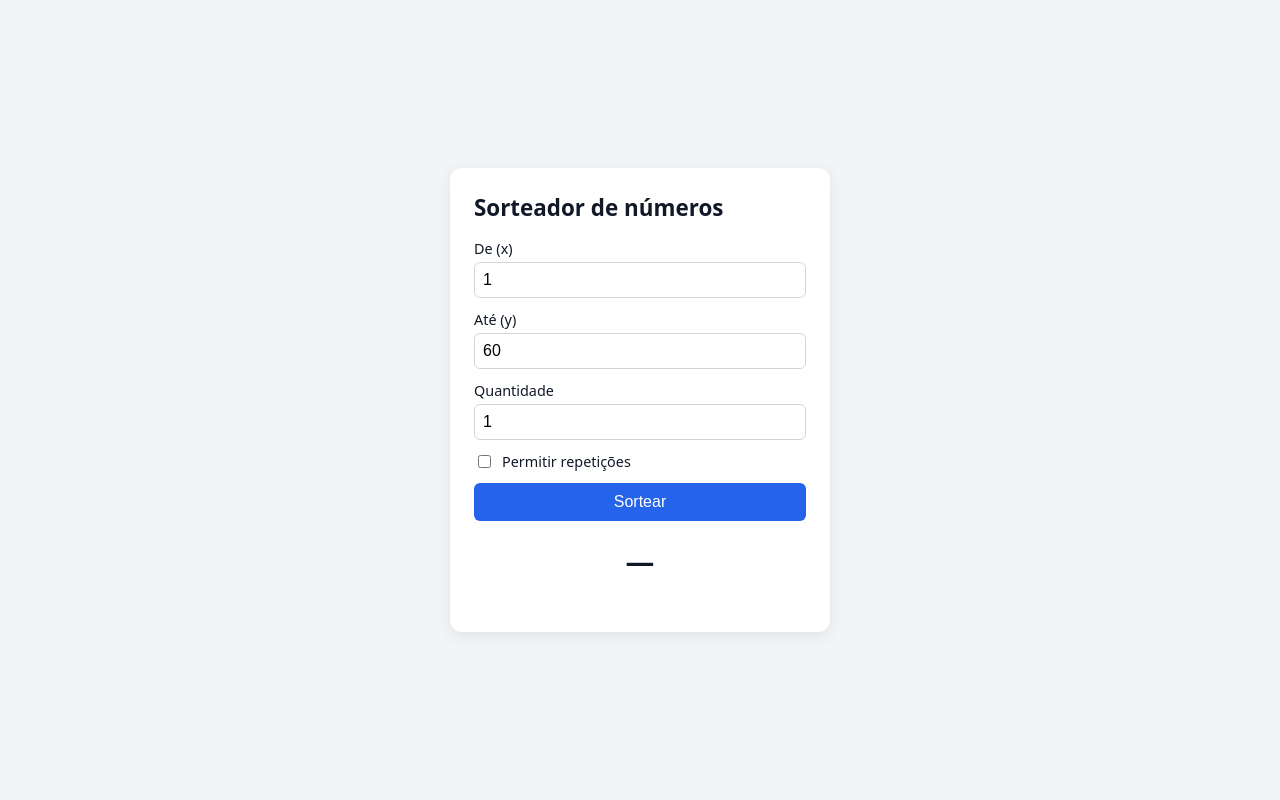
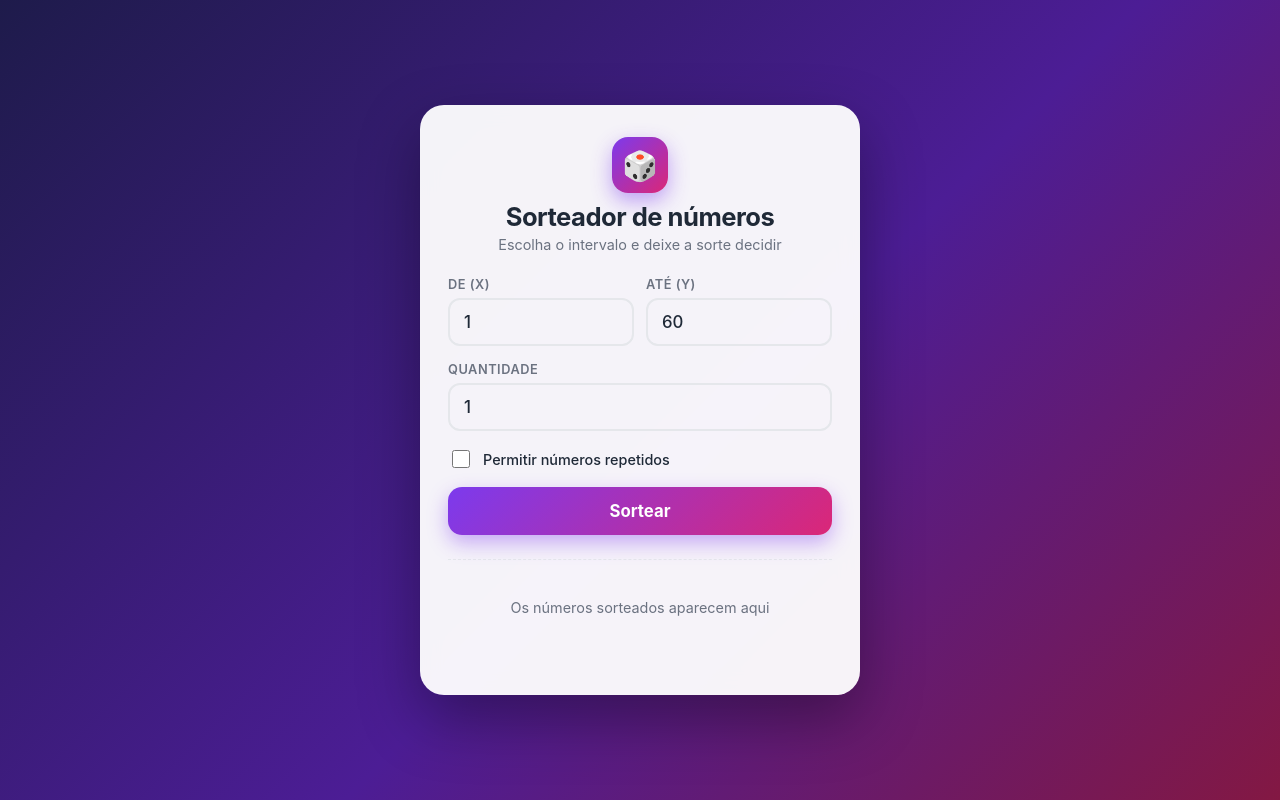
Before and after one commit to Lucas-Salviano/Sorteador, a Flask app: page / in a window 1280 px wide. Run offline with Flask 3, Linux system fonts and the light colour scheme.

Commit message:
Redesenha a interface web com visual moderno e bolas animadas
Co-Authored-By: Claude Sonnet 5.5 <noreply@anthropic.com>

```diff
--- a/static/app.js
+++ b/static/app.js
@@ -1,6 +1,22 @@
 const form = document.getElementById("form");
 const resultado = document.getElementById("resultado");
 const erro = document.getElementById("erro");
+
+function mostrarVazio() {
+  resultado.innerHTML = '<span class="vazio">Os números sorteados aparecem aqui</span>';
+}
+
+function mostrarNumeros(numeros) {
+  resultado.replaceChildren(
+    ...numeros.map((numero, i) => {
+      const bola = document.createElement("span");
+      bola.className = "bola";
+      bola.textContent = numero;
+      bola.style.animationDelay = `${Math.min(i, 30) * 60}ms`;
+      return bola;
+    })
+  );
+}
 
 form.addEventListener("submit", async (evento) => {
   evento.preventDefault();
@@ -21,11 +37,11 @@ form.addEventListener("submit", async (evento) => {
     });
     const dados = await resposta.json();
     if (!resposta.ok) {
-      resultado.textContent = "—";
+      mostrarVazio();
       erro.textContent = dados.erro;
       return;
     }
-    resultado.textContent = dados.numeros.join(", ");
+    mostrarNumeros(dados.numeros);
   } catch {
     erro.textContent = "Não foi possível falar com o servidor.";
   }
--- a/static/style.css
+++ b/static/style.css
@@ -1,3 +1,24 @@
+:root {
+  --bg1: #1e1b4b;
+  --bg2: #4c1d95;
+  --card: rgba(255, 255, 255, 0.95);
+  --text: #1f2937;
+  --muted: #6b7280;
+  --accent: #7c3aed;
+  --accent-2: #db2777;
+  --border: #e5e7eb;
+  --error: #dc2626;
+}
+
+@media (prefers-color-scheme: dark) {
+  :root {
+    --card: rgba(24, 24, 38, 0.92);
+    --text: #f3f4f6;
+    --muted: #9ca3af;
+    --border: #3f3f5a;
+  }
+}
+
 * { box-sizing: border-box; }
 
 body {
@@ -6,53 +27,132 @@ body {
   display: grid;
   place-items: center;
   padding: 16px;
-  font-family: system-ui, "Segoe UI", sans-serif;
-  background: #f3f4f6;
-  color: #111827;
+  font-family: "Inter", system-ui, "Segoe UI", sans-serif;
+  color: var(--text);
+  background: linear-gradient(135deg, var(--bg1), var(--bg2) 55%, #831843);
+  background-attachment: fixed;
 }
 
 .card {
   width: 100%;
-  max-width: 380px;
-  padding: 24px;
-  background: #fff;
-  border-radius: 12px;
-  box-shadow: 0 4px 16px rgba(0, 0, 0, 0.08);
+  max-width: 440px;
+  padding: 32px 28px;
+  background: var(--card);
+  border-radius: 24px;
+  box-shadow: 0 24px 60px rgba(0, 0, 0, 0.35);
+  backdrop-filter: blur(10px);
 }
 
-h1 { margin: 0 0 16px; font-size: 1.4rem; }
+header { text-align: center; margin-bottom: 24px; }
 
-form { display: grid; gap: 12px; }
+.icon {
+  display: inline-grid;
+  place-items: center;
+  width: 56px;
+  height: 56px;
+  margin-bottom: 8px;
+  border-radius: 16px;
+  font-size: 1.8rem;
+  color: #fff;
+  background: linear-gradient(135deg, var(--accent), var(--accent-2));
+  box-shadow: 0 8px 20px rgba(124, 58, 237, 0.45);
+}
 
-label { display: grid; gap: 4px; font-size: 0.9rem; }
+h1 { margin: 0; font-size: 1.6rem; letter-spacing: -0.02em; }
+.sub { margin: 4px 0 0; color: var(--muted); font-size: 0.9rem; }
 
-label.check { display: flex; align-items: center; gap: 8px; }
+form { display: grid; gap: 16px; }
+
+.row { display: grid; grid-template-columns: 1fr 1fr; gap: 12px; }
+
+label { display: grid; gap: 6px; font-size: 0.8rem; font-weight: 600; color: var(--muted); text-transform: uppercase; letter-spacing: 0.04em; }
 
 input[type="number"] {
-  padding: 8px;
-  border: 1px solid #d1d5db;
-  border-radius: 6px;
-  font-size: 1rem;
+  width: 100%;
+  padding: 12px 14px;
+  border: 2px solid var(--border);
+  border-radius: 12px;
+  background: transparent;
+  color: var(--text);
+  font: inherit;
+  font-size: 1.05rem;
+  font-weight: 500;
+  text-transform: none;
+  letter-spacing: normal;
+  transition: border-color 0.15s, box-shadow 0.15s;
 }
 
-button {
-  padding: 10px;
-  border: 0;
-  border-radius: 6px;
-  background: #2563eb;
-  color: #fff;
-  font-size: 1rem;
+input[type="number"]:focus {
+  outline: none;
+  border-color: var(--accent);
+  box-shadow: 0 0 0 4px rgba(124, 58, 237, 0.2);
+}
+
+label.check {
+  display: flex;
+  align-items: center;
+  gap: 10px;
+  font-size: 0.9rem;
+  font-weight: 500;
+  color: var(--text);
+  text-transform: none;
+  letter-spacing: normal;
   cursor: pointer;
 }
 
-button:hover { background: #1d4ed8; }
+label.check input { width: 18px; height: 18px; accent-color: var(--accent); }
 
-#resultado {
-  margin: 20px 0 0;
-  text-align: center;
-  font-size: 1.8rem;
+button {
+  padding: 14px;
+  border: 0;
+  border-radius: 14px;
+  background: linear-gradient(135deg, var(--accent), var(--accent-2));
+  color: #fff;
+  font: inherit;
+  font-size: 1.05rem;
   font-weight: 700;
-  word-break: break-word;
+  cursor: pointer;
+  box-shadow: 0 8px 20px rgba(124, 58, 237, 0.4);
+  transition: transform 0.12s, box-shadow 0.12s;
 }
 
-.erro { margin: 8px 0 0; text-align: center; color: #b91c1c; min-height: 1.2em; }
+button:hover { transform: translateY(-2px); box-shadow: 0 12px 26px rgba(124, 58, 237, 0.5); }
+button:active { transform: translateY(0); }
+
+.resultado {
+  display: flex;
+  flex-wrap: wrap;
+  justify-content: center;
+  gap: 10px;
+  min-height: 72px;
+  margin-top: 24px;
+  padding-top: 24px;
+  border-top: 1px dashed var(--border);
+}
+
+.vazio { align-self: center; color: var(--muted); font-size: 0.9rem; }
+
+.bola {
+  display: grid;
+  place-items: center;
+  min-width: 64px;
+  height: 64px;
+  padding: 0 12px;
+  border-radius: 999px;
+  font-size: 1.4rem;
+  font-weight: 800;
+  color: #fff;
+  background: radial-gradient(circle at 30% 25%, #c4b5fd, var(--accent) 55%, #4c1d95);
+  box-shadow: inset 0 -4px 8px rgba(0, 0, 0, 0.25), 0 6px 14px rgba(76, 29, 149, 0.4);
+  animation: surgir 0.45s cubic-bezier(0.34, 1.56, 0.64, 1) backwards;
+}
+
+@keyframes surgir {
+  from { opacity: 0; transform: scale(0.3) translateY(16px); }
+}
+
+.erro { margin: 12px 0 0; text-align: center; color: var(--error); font-weight: 600; min-height: 1.2em; }
+
+@media (prefers-reduced-motion: reduce) {
+  .bola, button { animation: none; transition: none; }
+}
--- a/templates/index.html
+++ b/templates/index.html
@@ -8,23 +8,33 @@
 </head>
 <body>
   <main class="card">
+    <header>
+      <div class="icon" aria-hidden="true">🎲</div>
       <h1>Sorteador de números</h1>
+      <p class="sub">Escolha o intervalo e deixe a sorte decidir</p>
+    </header>
+
     <form id="form">
+      <div class="row">
         <label>De (x)
           <input type="number" id="x" value="1" required>
         </label>
         <label>Até (y)
           <input type="number" id="y" value="60" required>
         </label>
+      </div>
       <label>Quantidade
         <input type="number" id="quantidade" value="1" min="1" required>
       </label>
       <label class="check">
-        <input type="checkbox" id="repetir"> Permitir repetições
+        <input type="checkbox" id="repetir"> Permitir números repetidos
       </label>
       <button type="submit">Sortear</button>
     </form>
-    <p id="resultado" aria-live="polite">—</p>
+
+    <div id="resultado" class="resultado" aria-live="polite">
+      <span class="vazio">Os números sorteados aparecem aqui</span>
+    </div>
     <p id="erro" class="erro" role="alert"></p>
   </main>
   <script src="{{ url_for('static', filename='app.js') }}"></script>
```
Lines whose indentation alone changed are shown as unchanged.
